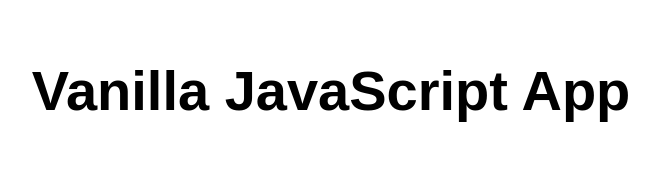
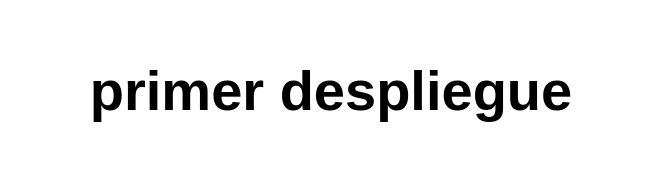
Before and after one commit to CristinaGiraldo22/Vanilla, a website: page src/index.html in a window 1280 px wide. Shown: the whole page, without its empty margins (309-968 px from the left). Drawn offline with Linux system fonts and the light colour scheme.

Commit message:
primer cambio

```diff
--- a/src/index.html
+++ b/src/index.html
@@ -5,12 +5,12 @@
   <meta charset="UTF-8">
   <meta name="viewport" content="width=device-width, initial-scale=1.0">
   <link rel="stylesheet" href="styles.css">
-  <title>Vanilla JavaScript App</title>
+  <title>Cristina G</title>
 </head>
 
 <body>
   <main>
-    <h1>Vanilla JavaScript App</h1>
+    <h1>primer despliegue</h1>
   </main>
 </body>
 
```
